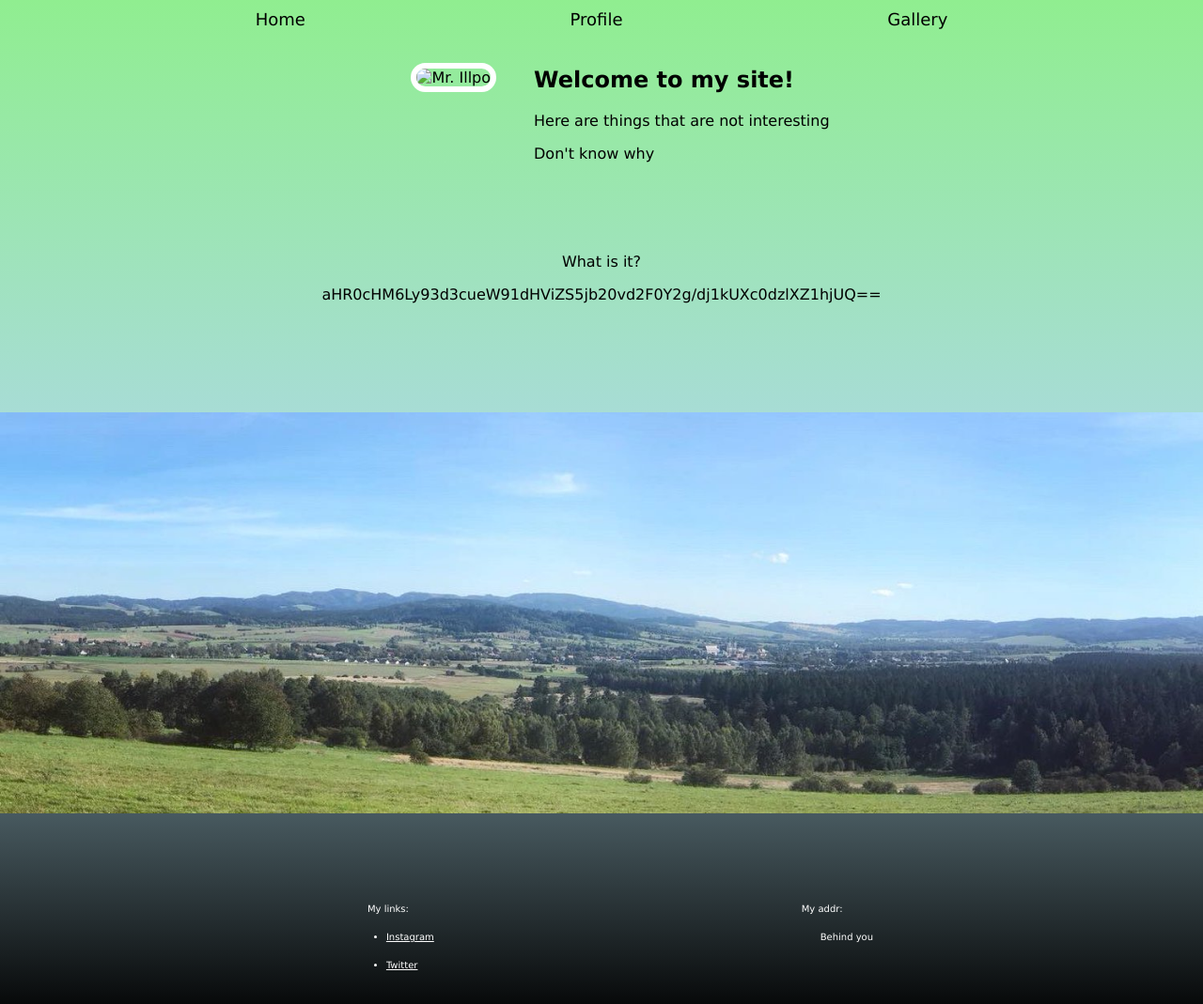
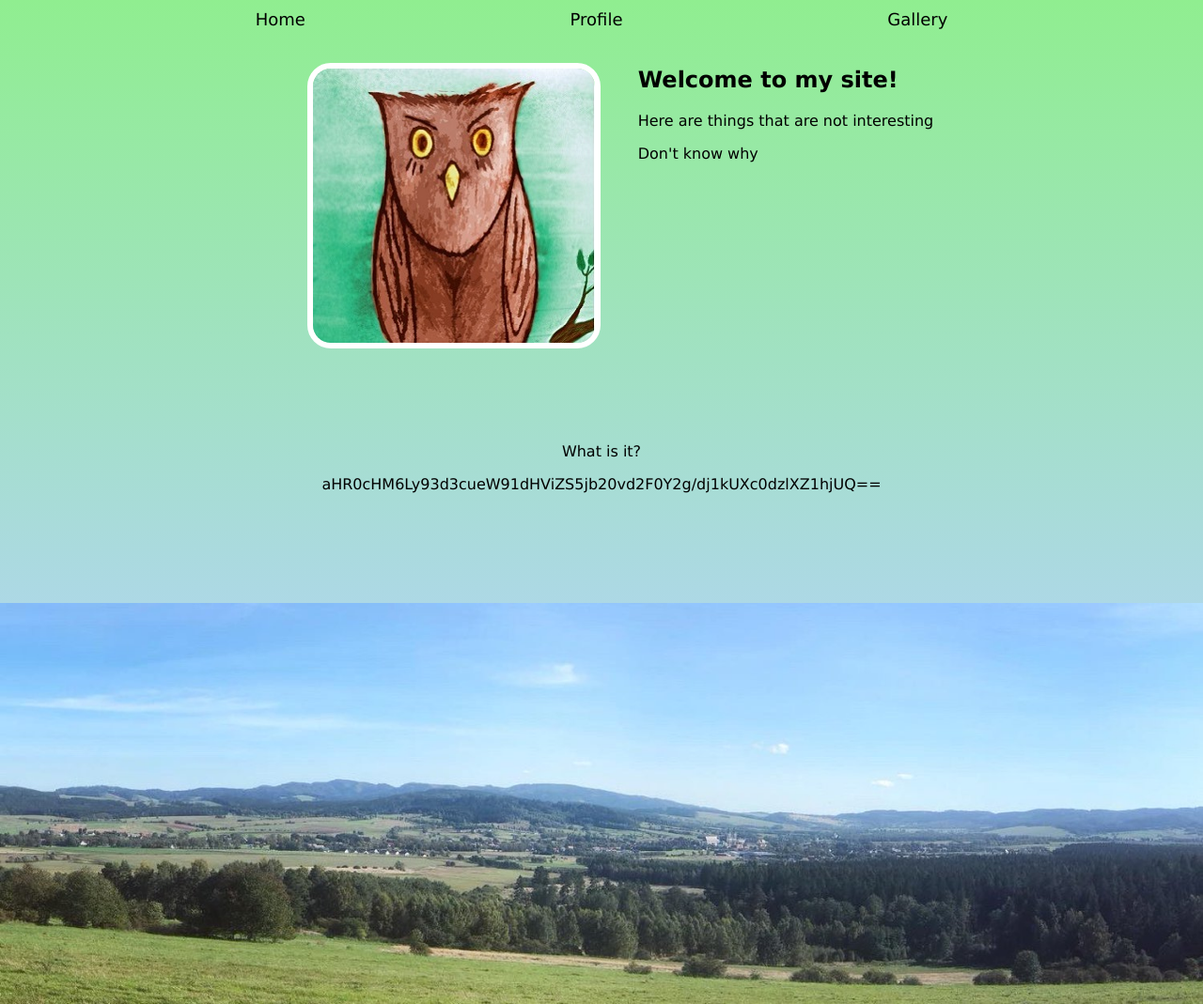
Before and after one commit to Illpo/Illpo_s, a plain HTML site: page index.html in a window 1280 px wide. Shown: the top 1069 px of the page at 94% size. Drawn offline with Linux system fonts and the light colour scheme; files whose address does not match are found by name.

Commit message:
Update index.html

```diff
--- a/index.html
+++ b/index.html
@@ -14,7 +14,7 @@
 	</nav>
 	<main class="fade">
 		<figure>
-			<img class="mainimg" src="/imgs/ubu1.jpg" title="Mr. Illpo">
+			<img class="mainimg" src="./ubu1.jpg" title="Mr. Illpo">
 		</figure>
 		<article>
 			<h1>Welcome to my site!</h1>
```
